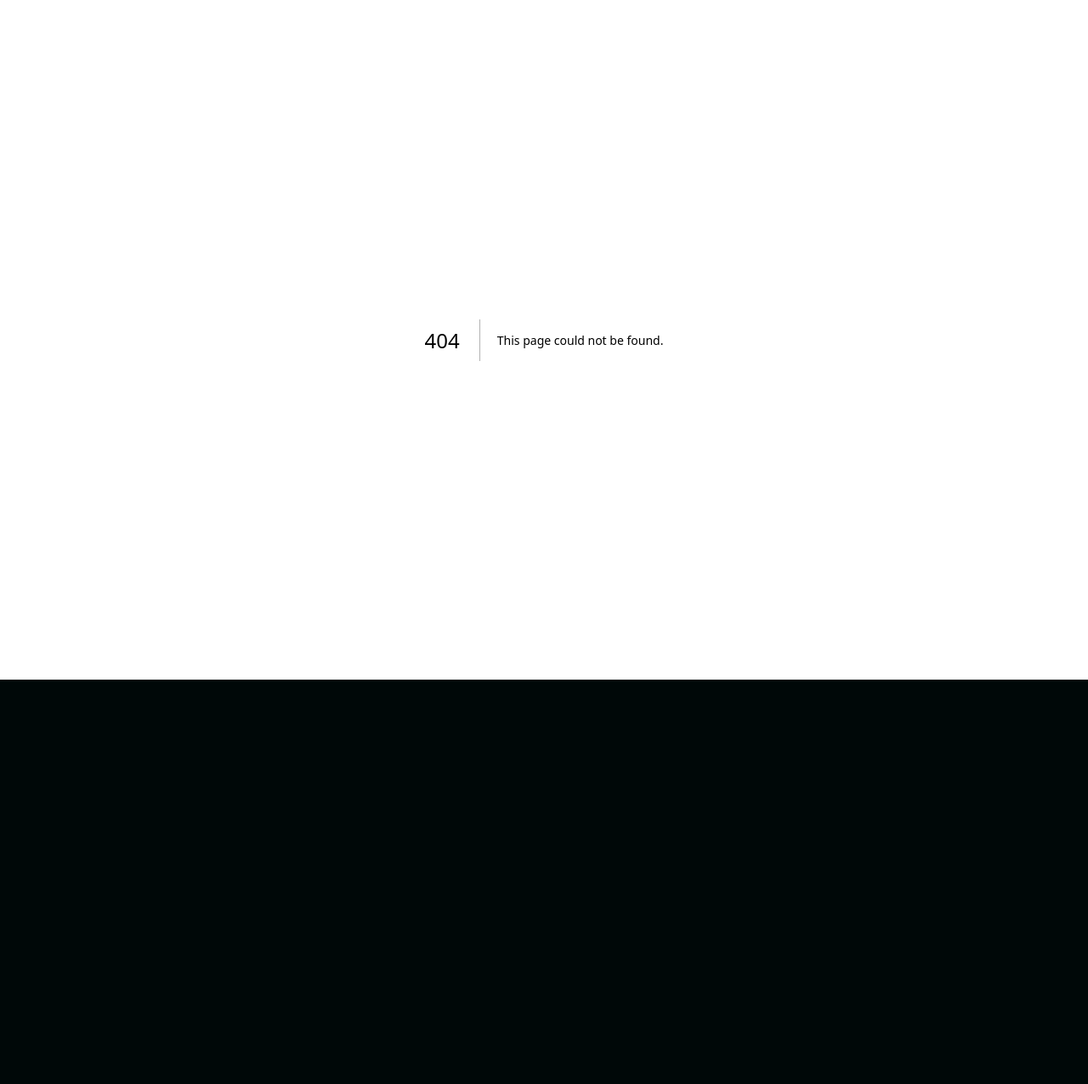
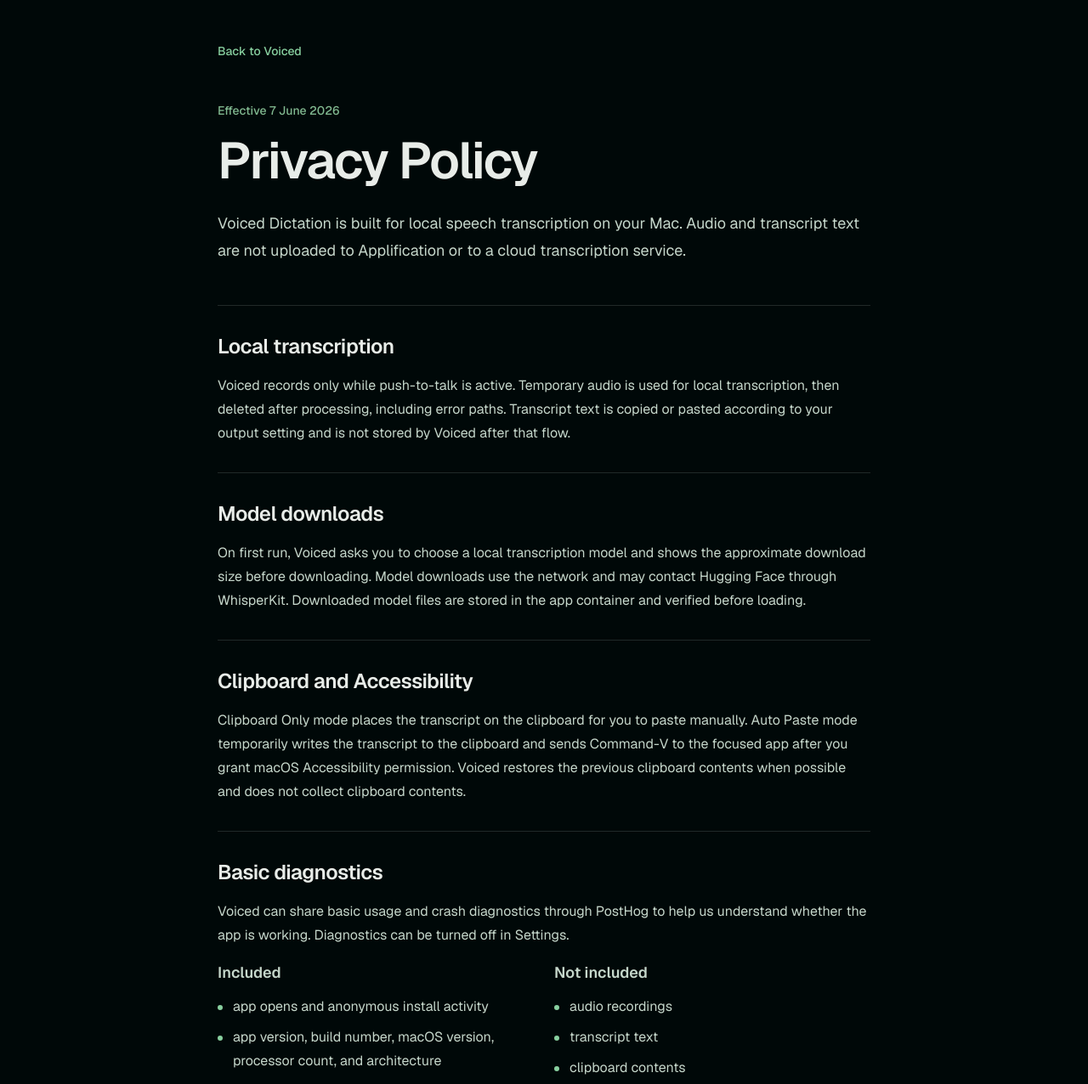
Before and after one commit to applification/voiced, a Next.js app in the folder website/: page /privacy in a window 1280 px wide. Before the commit this address had no page. Shown: the top 1276 px of the page at 85% size. Before the commit the page ends 800 px from the top, so only its background shows below. Built offline with nearby package versions, Linux system fonts and the light colour scheme; a web font is replaced by a local one.

Commit message:
Add App Store metadata and privacy pages

```diff
--- a/website/app/page.tsx
+++ b/website/app/page.tsx
@@ -515,7 +515,7 @@
 function Footer() {
   return (
     <footer className="border-t border-border bg-background px-5 py-6 sm:px-8 lg:px-10">
-      <div className="mx-auto flex max-w-7xl justify-center text-sm text-muted-foreground">
+      <div className="mx-auto flex max-w-7xl flex-col items-center justify-center gap-4 text-sm text-muted-foreground sm:flex-row sm:justify-between">
         <a
           href="https://applification.net"
           aria-label="Tuned by Applification"
@@ -525,6 +525,14 @@
           <ApplificationMark className="h-4 w-9 text-[#385040]" />
           <span className="font-medium text-[#385040]">Applification</span>
         </a>
+        <nav aria-label="Footer" className="flex gap-5">
+          <Link className="transition hover:text-foreground" href="/privacy">
+            Privacy
+          </Link>
+          <Link className="transition hover:text-foreground" href="/support">
+            Support
+          </Link>
+        </nav>
       </div>
     </footer>
   );
--- /dev/null
+++ b/website/app/privacy/page.tsx
@@ -0,0 +1,147 @@
+import type { Metadata } from "next";
+import Link from "next/link";
+
+export const metadata: Metadata = {
+  title: "Privacy Policy",
+  description:
+    "Privacy details for Voiced Dictation, including local transcription, model downloads, and optional diagnostics.",
+  alternates: {
+    canonical: "/privacy",
+  },
+};
+
+const diagnosticsIncluded = [
+  "app opens and anonymous install activity",
+  "app version, build number, macOS version, processor count, and architecture",
+  "recording starts and cancellations",
+  "transcription success or failure",
+  "model load success or failure",
+  "output failures and broad error categories",
+];
+
+const diagnosticsExcluded = [
+  "audio recordings",
+  "transcript text",
+  "clipboard contents",
+  "screen recordings or session replay",
+  "file names, file paths, and window titles",
+  "the apps or text fields you dictate into",
+];
+
+function Section({
+  title,
+  children,
+}: {
+  title: string;
+  children: React.ReactNode;
+}) {
+  return (
+    <section className="border-t border-[#e8ece8]/14 py-8">
+      <h2 className="text-2xl font-semibold tracking-[-0.02em]">{title}</h2>
+      <div className="mt-4 space-y-4 text-base leading-7 text-[#c5d6ca]">
+        {children}
+      </div>
+    </section>
+  );
+}
+
+function BulletList({ items }: { items: string[] }) {
+  return (
+    <ul className="space-y-2">
+      {items.map((item) => (
+        <li key={item} className="flex gap-3">
+          <span aria-hidden className="mt-3 size-1.5 shrink-0 rounded-full bg-[#88d0a0]" />
+          <span>{item}</span>
+        </li>
+      ))}
+    </ul>
+  );
+}
+
+export default function PrivacyPage() {
+  return (
+    <main className="min-h-screen bg-[#000808] px-5 py-12 text-[#e8ece8] sm:px-8 lg:px-10">
+      <article className="mx-auto max-w-3xl">
+        <Link
+          href="/"
+          className="text-sm font-medium text-[#88d0a0] transition hover:text-[#e8ece8]"
+        >
+          Back to Voiced
+        </Link>
+
+        <header className="py-12">
+          <p className="text-sm font-medium text-[#80b890]">
+            Effective 7 June 2026
+          </p>
+          <h1 className="mt-3 text-balance text-4xl font-semibold leading-tight tracking-[-0.03em] sm:text-6xl">
+            Privacy Policy
+          </h1>
+          <p className="mt-5 text-pretty text-lg leading-8 text-[#c5d6ca]">
+            Voiced Dictation is built for local speech transcription on your
+            Mac. Audio and transcript text are not uploaded to Applification or
+            to a cloud transcription service.
+          </p>
+        </header>
+
+        <Section title="Local transcription">
+          <p>
+            Voiced records only while push-to-talk is active. Temporary audio is
+            used for local transcription, then deleted after processing,
+            including error paths. Transcript text is copied or pasted according
+            to your output setting and is not stored by Voiced after that flow.
+          </p>
+        </Section>
+
+        <Section title="Model downloads">
+          <p>
+            On first run, Voiced asks you to choose a local transcription model
+            and shows the approximate download size before downloading. Model
+            downloads use the network and may contact Hugging Face through
+            WhisperKit. Downloaded model files are stored in the app container
+            and verified before loading.
+          </p>
+        </Section>
+
+        <Section title="Clipboard and Accessibility">
+          <p>
+            Clipboard Only mode places the transcript on the clipboard for you
+            to paste manually. Auto Paste mode temporarily writes the transcript
+            to the clipboard and sends Command-V to the focused app after you
+            grant macOS Accessibility permission. Voiced restores the previous
+            clipboard contents when possible and does not collect clipboard
+            contents.
+          </p>
+        </Section>
+
+        <Section title="Basic diagnostics">
+          <p>
+            Voiced can share basic usage and crash diagnostics through PostHog
+            to help us understand whether the app is working. Diagnostics can be
+            turned off in Settings.
+          </p>
+          <div className="grid gap-6 md:grid-cols-2">
+            <div>
+              <h3 className="mb-3 text-lg font-semibold">Included</h3>
+              <BulletList items={diagnosticsIncluded} />
+            </div>
+            <div>
+              <h3 className="mb-3 text-lg font-semibold">Not included</h3>
+              <BulletList items={diagnosticsExcluded} />
+            </div>
+          </div>
+        </Section>
+
+        <Section title="Contact">
+          <p>
+            For privacy questions, contact Applification through the support
+            page at{" "}
+            <Link className="text-[#88d0a0] hover:text-[#e8ece8]" href="/support">
+              voiced.applification.net/support
+            </Link>
+            .
+          </p>
+        </Section>
+      </article>
+    </main>
+  );
+}
--- /dev/null
+++ b/website/app/support/page.tsx
@@ -0,0 +1,92 @@
+import type { Metadata } from "next";
+import Link from "next/link";
+
+export const metadata: Metadata = {
+  title: "Support",
+  description:
+    "Support information for Voiced Dictation, including privacy, permissions, and issue reporting.",
+  alternates: {
+    canonical: "/support",
+  },
+};
+
+const supportTopics = [
+  {
+    title: "Microphone permission",
+    text: "Voiced needs microphone access to record while push-to-talk is active. You can review this in macOS System Settings under Privacy & Security.",
+  },
+  {
+    title: "Accessibility permission",
+    text: "Auto Paste needs Accessibility permission to send Command-V to the focused app. Clipboard Only mode works without Auto Paste.",
+  },
+  {
+    title: "Model downloads",
+    text: "The first local transcription model download can be large. After download and verification, Voiced uses the cached model from the app container.",
+  },
+];
+
+export default function SupportPage() {
+  return (
+    <main className="min-h-screen bg-[#000808] px-5 py-12 text-[#e8ece8] sm:px-8 lg:px-10">
+      <section className="mx-auto max-w-3xl">
+        <Link
+          href="/"
+          className="text-sm font-medium text-[#88d0a0] transition hover:text-[#e8ece8]"
+        >
+          Back to Voiced
+        </Link>
+
+        <header className="py-12">
+          <h1 className="text-balance text-4xl font-semibold leading-tight tracking-[-0.03em] sm:text-6xl">
+            Support
+          </h1>
+          <p className="mt-5 text-pretty text-lg leading-8 text-[#c5d6ca]">
+            If Voiced is not recording, downloading a model, or pasting where
+            you expect, start with the macOS permissions below.
+          </p>
+        </header>
+
+        <div className="space-y-8 border-y border-[#e8ece8]/14 py-8">
+          {supportTopics.map((topic) => (
+            <section key={topic.title}>
+              <h2 className="text-2xl font-semibold tracking-[-0.02em]">
+                {topic.title}
+              </h2>
+              <p className="mt-3 text-base leading-7 text-[#c5d6ca]">
+                {topic.text}
+              </p>
+            </section>
+          ))}
+        </div>
+
+        <section className="py-8">
+          <h2 className="text-2xl font-semibold tracking-[-0.02em]">
+            Report an issue
+          </h2>
+          <p className="mt-3 text-base leading-7 text-[#c5d6ca]">
+            Send support requests to{" "}
+            <a
+              className="text-[#88d0a0] transition hover:text-[#e8ece8]"
+              href="mailto:support@applification.net?subject=Voiced%20Support"
+            >
+              support@applification.net
+            </a>
+            . Include your macOS version, Voiced version, output mode, and
+            whether the issue happens before or after model download.
+          </p>
+        </section>
+
+        <section className="border-t border-[#e8ece8]/14 py-8">
+          <h2 className="text-2xl font-semibold tracking-[-0.02em]">Privacy</h2>
+          <p className="mt-3 text-base leading-7 text-[#c5d6ca]">
+            Read the Voiced privacy policy at{" "}
+            <Link className="text-[#88d0a0] hover:text-[#e8ece8]" href="/privacy">
+              voiced.applification.net/privacy
+            </Link>
+            .
+          </p>
+        </section>
+      </section>
+    </main>
+  );
+}
```
Also changed, not shown: 5 other files (tests, documents, lock files or other folders).
